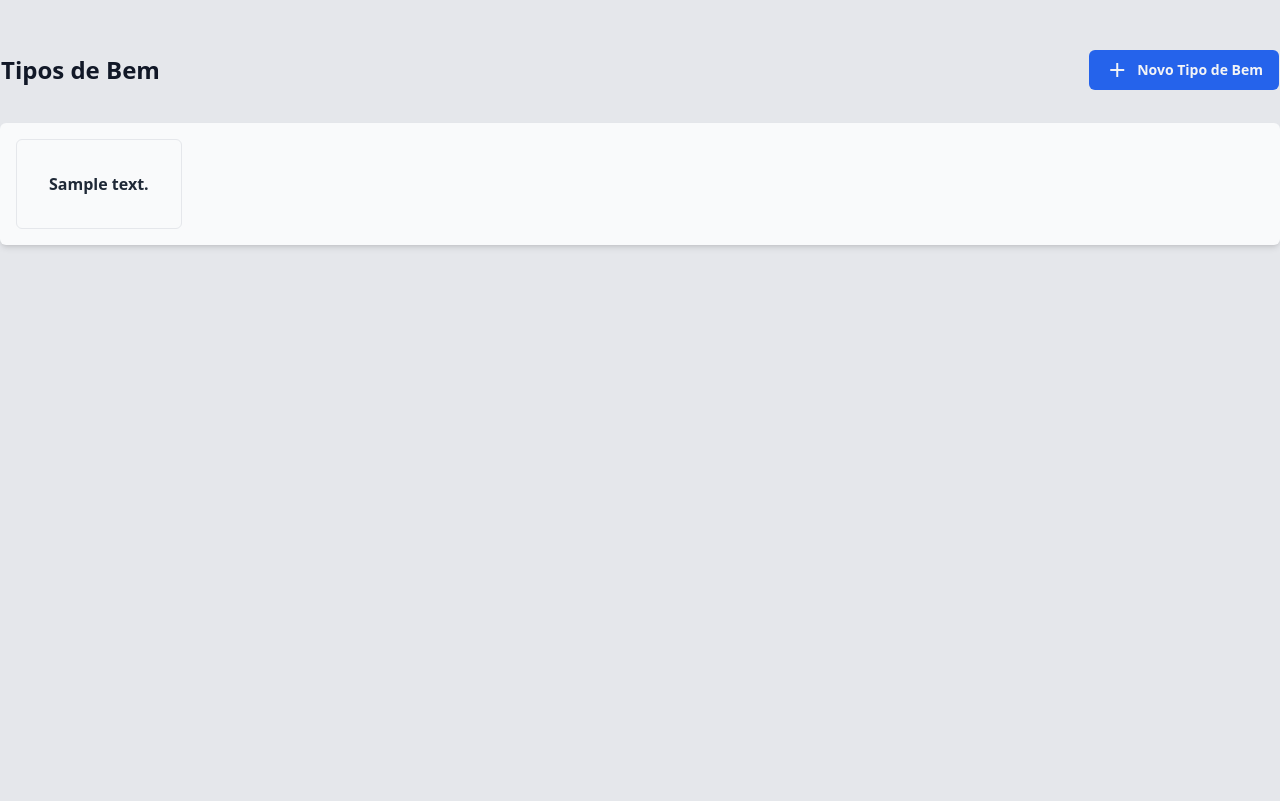
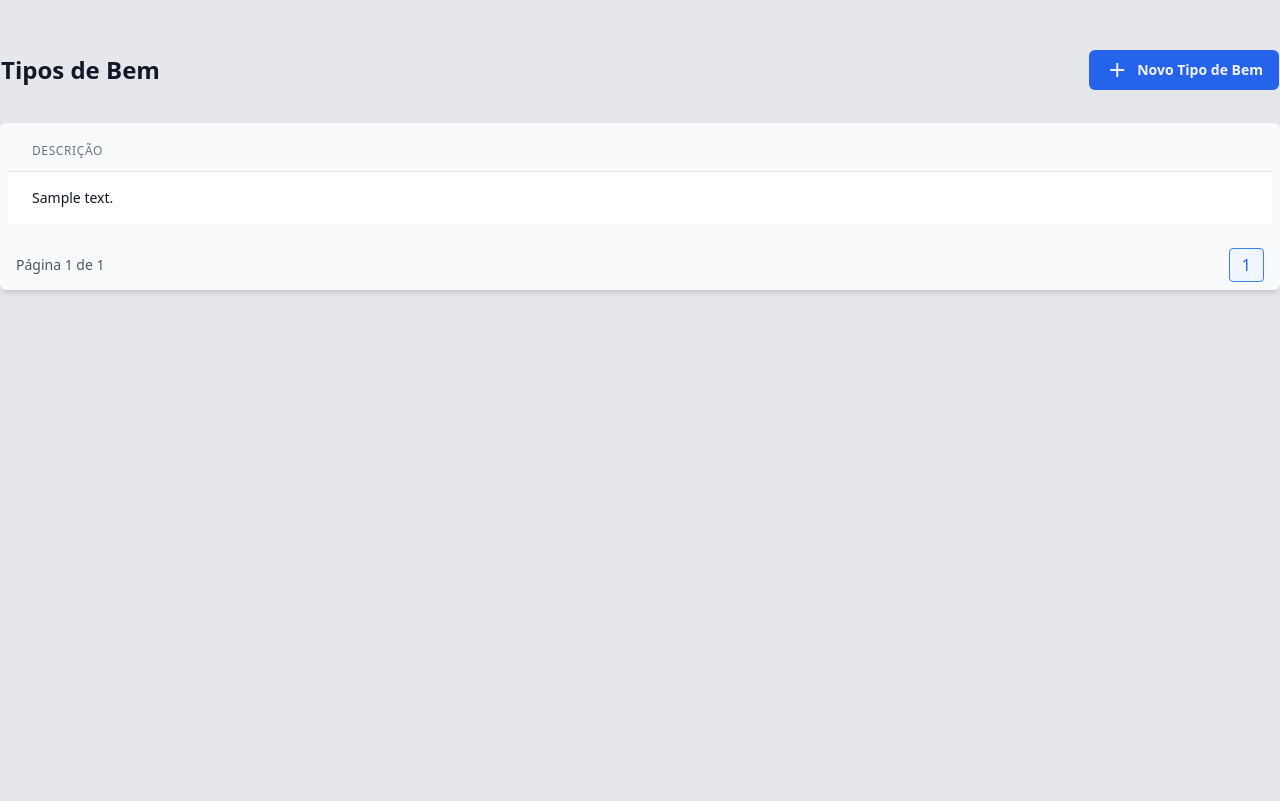
Before and after one commit to kavvata/sigemp, a Django app: page /patrimonio/tipo_bem/ in a window 1280 px wide. Shown: the part 64-865 px from the top of the page. Run offline with Django 5.2, Linux system fonts and the light colour scheme; a user stored in the database is signed in; tables that the repository leaves empty hold one stand-in row (values such as "Sample post"); parts of the project's set-up code (start-up, migrations or seed data) failed here and were passed over; some libraries are stand-ins or nearby versions.

Commit message:
feat(patrimonio): adicionado tabela de listagem de tipos de bem

```diff
--- a/patrimonio/presentation/views.py
+++ b/patrimonio/presentation/views.py
@@ -12,7 +12,7 @@ from patrimonio.usecases import CadastrarTipoBemUsecase, ListarTiposBemUsecase
 # Create your views here.
 class ListarTiposBemView(ListView):
     model = TipoBem
-    paginate_by = 20
+    paginate_by = 10
     template_name = "patrimonio/tipo_bem/tipo_bem_list.html"
     context_object_name = "tipos_bem"
 
--- a/patrimonio/templates/patrimonio/tipo_bem/tipo_bem_list.html
+++ b/patrimonio/templates/patrimonio/tipo_bem/tipo_bem_list.html
@@ -18,15 +18,63 @@
 {% endblock actions %}
 
 {% block content %}
-  <section class="bg-gray-50 text-gray-500 max-w-7xl mx-auto flex items-center p-4 shadow-md rounded-md">
-    <ul class="flex gap-2">
-      {% for tipo_bem in tipos_bem %}
-        <li>
-          <div class="p-8 font-semibold text-gray-800 rounded-md border border-gray-200">{{tipo_bem.descricao}}</div>
-        </li>
-      {% empty %}
-        <p class="text-xs">Nenhum tipo de bem cadastrado.</p>
-      {% endfor %}
-    </ul>
+  <section class="bg-gray-50 text-gray-500 max-w-7xl mx-auto p-2 shadow-md rounded-md">
+    <table class="min-w-full divide-y divide-gray-200">
+      <thead class="bg-gray-50">
+        <tr>
+          <th class="px-6 py-3 text-left text-xs font-medium text-gray-500 uppercase tracking-wider">
+            Descrição
+          </th>
+        </tr>
+      </thead>
+      <tbody class="bg-white divide-y divide-gray-200">
+        {% for tipo in tipos_bem %}
+        <tr class="hover:bg-gray-50">
+          <td class="px-6 py-4 text-sm text-gray-900">
+            <a class="hover:text-blue-500" href="#"> {{ tipo.descricao }} </a>
+          </td>
+        </tr>
+        {% empty %}
+        <tr>
+          <td class="px-6 py-4 text-sm text-gray-500">
+            Nenhum tipo de bem encontrado.
+          </td>
+        </tr>
+        {% endfor %}
+      </tbody>
+    </table>
+    <div class="mt-6 mx-2 flex justify-between items-center">
+        <div class="text-sm text-gray-600">
+          Página {{ page_obj.number }} de {{ page_obj.paginator.num_pages }}
+        </div>
+        <div class="flex space-x-2">
+          {% if page_obj.has_previous %}
+            <a href="?page={{ page_obj.previous_page_number }}"
+              class="px-3 py-1 border border-gray-300 rounded hover:bg-gray-100">
+              Anterior
+            </a>
+          {% endif %}
+
+          {% for num in page_obj.paginator.page_range %}
+            {% if num == page_obj.number %}
+              <span class="px-3 py-1 border border-blue-500 text-blue-600 rounded bg-blue-50">
+                {{ num }}
+              </span>
+            {% elif num >= page_obj.number|add:"-2" and num <= page_obj.number|add:"2" %}
+              <a href="?page={{ num }}"
+                class="px-3 py-1 border border-gray-300 rounded hover:bg-gray-100">
+                {{ num }}
+              </a>
+            {% endif %}
+          {% endfor %}
+
+          {% if page_obj.has_next %}
+            <a href="?page={{ page_obj.next_page_number }}"
+              class="px-3 py-1 border border-gray-300 rounded hover:bg-gray-100">
+              Próxima
+            </a>
+          {% endif %}
+        </div>
+      </div>
   </section>
 {% endblock %}
```
